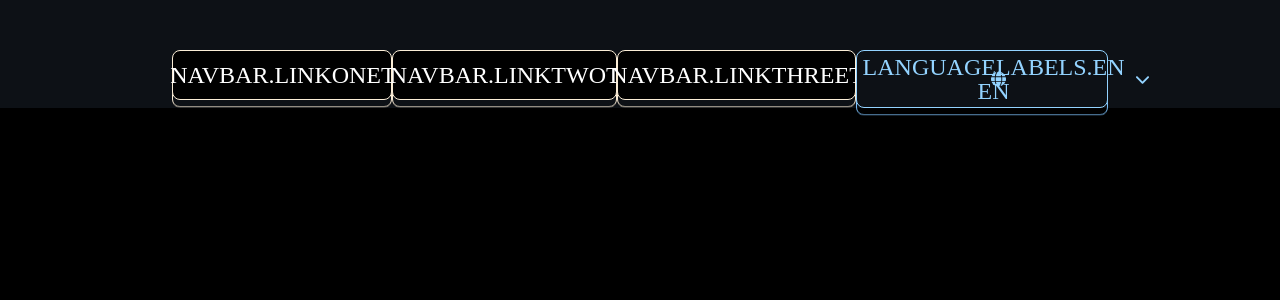
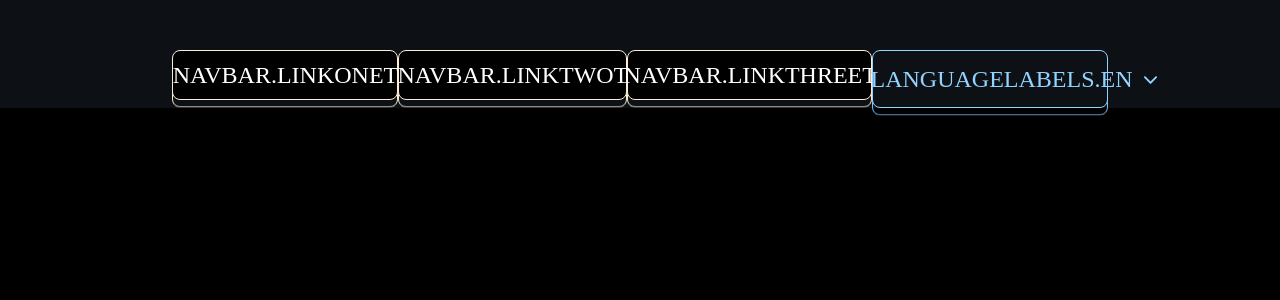
Before and after one commit to WKingdom01/AF_Serpenta_NFT, a Next.js app: page /components/NavBar in a window 1280 px wide. Shown: the top 300 px of the page. Built offline with nearby package versions, Linux system fonts and the light colour scheme; no server answers; a web font is replaced by a local one; what wagmi would draw is missing.

Commit message:
fix: language select buttons

```diff
--- a/pages/components/LanguageSelect.js
+++ b/pages/components/LanguageSelect.js
@@ -1,47 +1,64 @@
-import { useState } from 'react'
-import dynamic from 'next/dynamic'
+import { useState } from 'react';
+import dynamic from 'next/dynamic';
 import Select from 'react-select';
-import { useRouter } from 'next/router'
-import Link from 'next/link'
+import { useRouter } from 'next/router';
+import Link from 'next/link';
 import { useTranslation } from 'next-i18next';
-import { faGlobe, faCheck, faChevronDown } from '@fortawesome/free-solid-svg-icons'
-import { FontAwesomeIcon } from '@fortawesome/react-fontawesome'
+import {
+  faGlobe,
+  faCheck,
+  faChevronDown,
+} from '@fortawesome/free-solid-svg-icons';
+import { FontAwesomeIcon } from '@fortawesome/react-fontawesome';
 
-const Button = dynamic(() => import('./Button'))
+const Button = dynamic(() => import('./Button'));
 
 const LanguageSelect = () => {
-    const router = useRouter()
-    const { t } = useTranslation('common')
+  const router = useRouter();
+  const { t } = useTranslation('common');
   const options = [
     { value: 'en', label: t('languageLabels.en') },
     { value: 'cn', label: t('languageLabels.cn') },
-        { value: 'jp', label: t('languageLabels.jp') }
+    { value: 'jp', label: t('languageLabels.jp') },
   ];
 
-    const [selectedOption, setOption] = useState(options.find(element => element.value === router.locale))
-    const [open, setOpen] = useState(false)
-
-
+  const [selectedOption, setOption] = useState(
+    options.find((element) => element.value === router.locale)
+  );
+  const [open, setOpen] = useState(false);
 
   return (
-        <div className={`language-select ${open ? 'language-select--open' : ''}`} >
-            <Button dropdown="true" text={selectedOption.label} style="blue ThreeD" active={open} className="language-select__header" clickHandler={() => setOpen(!open)}>
-                <FontAwesomeIcon className="icon" icon={faGlobe} />
-                <div className="language-select__selected-lang">{router.locale}</div>
+    <div className={`language-select ${open ? 'language-select--open' : ''}`}>
+      <Button
+        dropdown='true'
+        text={selectedOption.label}
+        style='blue ThreeD'
+        active={open}
+        className='language-select__header'
+        clickHandler={() => setOpen(!open)}
+      >
+        {/* // TODO: @purple: I added children for a loading state inside a button can you decide if you want to have this icon in or not? */}
+        {/* <FontAwesomeIcon className="icon" icon={faGlobe} />
+                <div className="language-select__selected-lang">{router.locale}</div> */}
       </Button>
-            <div className="language-select__options">
+      <div className='language-select__options'>
         {options.map((option, index) => {
-                    return <Link
-                        key={`option--${index}`}
-                        href='/'
-                        locale={option.value}>
-                        <div className="language-select__option">{option.label} {option.value === selectedOption.value ? <FontAwesomeIcon className="icon" icon={faCheck} /> : ''} </div>
+          return (
+            <Link key={`option--${index}`} href='/' locale={option.value}>
+              <div className='language-select__option'>
+                {option.label}{' '}
+                {option.value === selectedOption.value ? (
+                  <FontAwesomeIcon className='icon' icon={faCheck} />
+                ) : (
+                  ''
+                )}{' '}
+              </div>
             </Link>
+          );
         })}
       </div>
+    </div>
+  );
+};
 
-        </div>
-    )
-}
-
-export default LanguageSelect
+export default LanguageSelect;
--- a/pages/mint.js
+++ b/pages/mint.js
@@ -1,8 +1,6 @@
 import dynamic from 'next/dynamic';
 
-const PageSlot = dynamic(() => import('./components/PageSlot'), {
-  ssr: false,
-});
+const PageSlot = dynamic(() => import('./components/PageSlot'));
 const MintBlock = dynamic(() => import('./components/MintBlock'), {
   ssr: false,
 });
```
Lines whose indentation alone changed are shown as unchanged.
